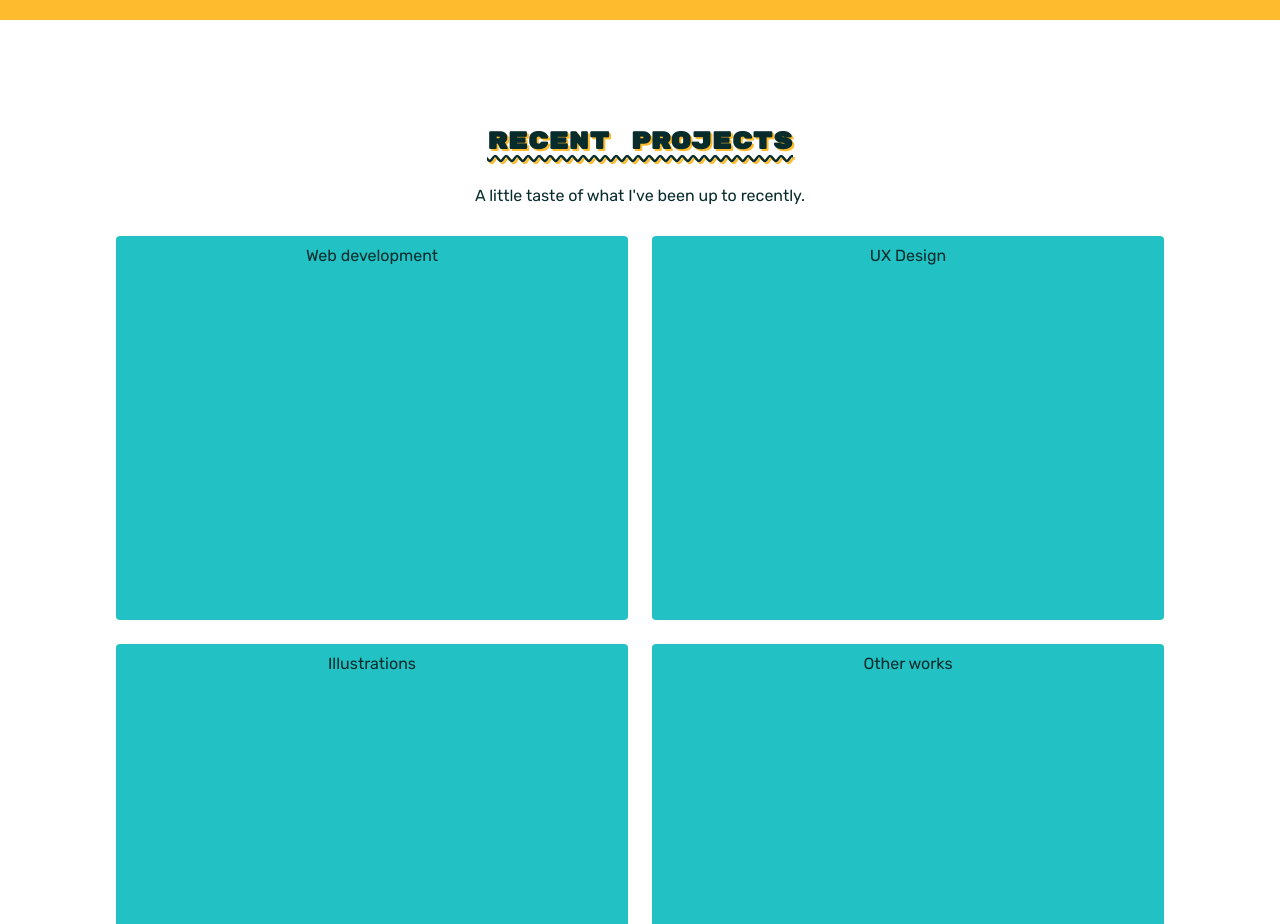
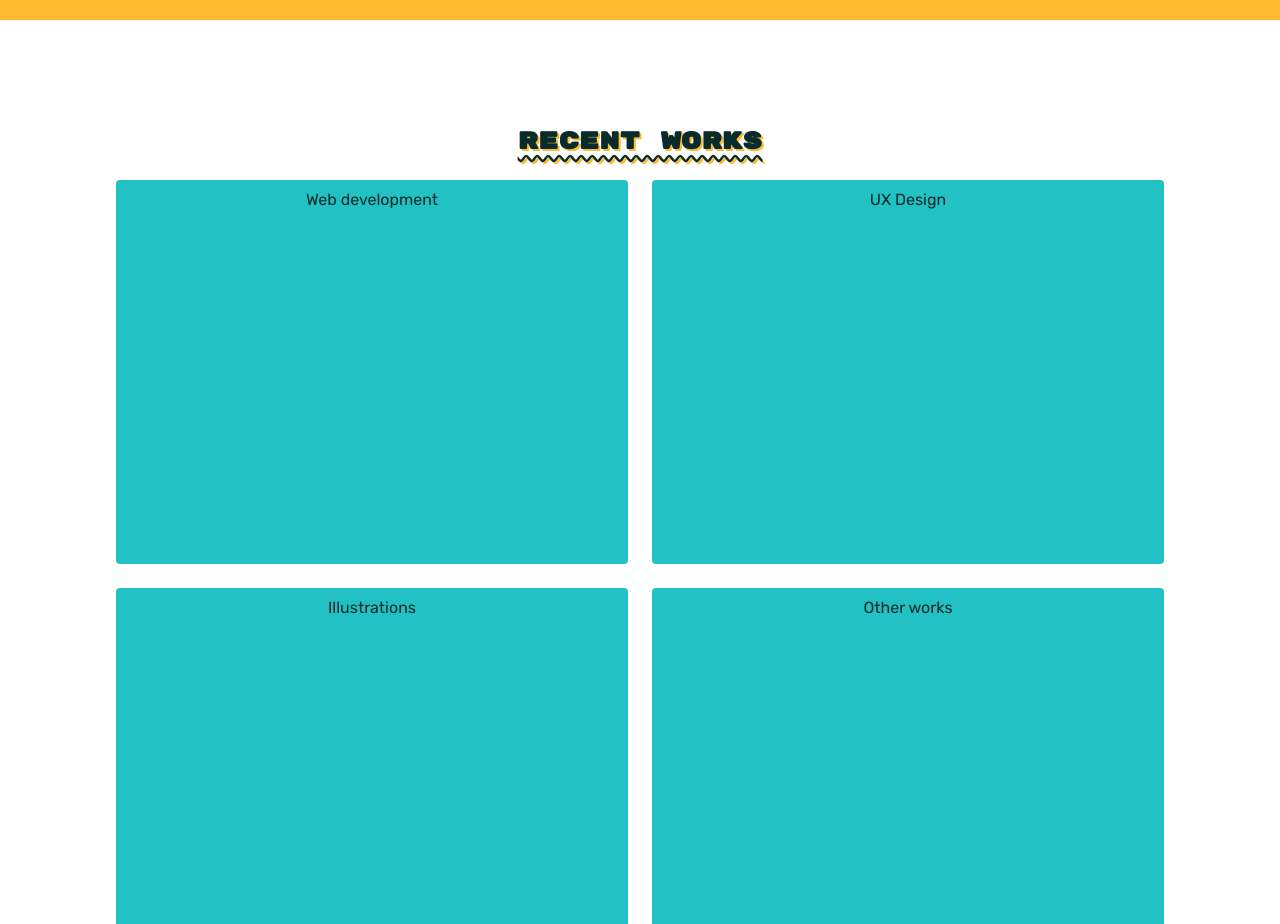
Before and after one commit to adelekyriacou/portfolio, a website: page public/index.html in a window 1280 px wide. Shown: the part 780-1704 px from the top of the page. Drawn offline with nearby package versions, Linux system fonts and the light colour scheme.

Commit message:
Reword of hp messaging

```diff
--- a/public/index.html
+++ b/public/index.html
@@ -23,9 +23,7 @@
     </section>
     <main>
       <section id="projects">
-        <h2>Recent projects</h2>
-
-        <p>A little taste of what I've been up to recently.</p>
+        <h2>Recent works</h2>
 
         <div class="project-grid">
           <div class="project-tile">
```
